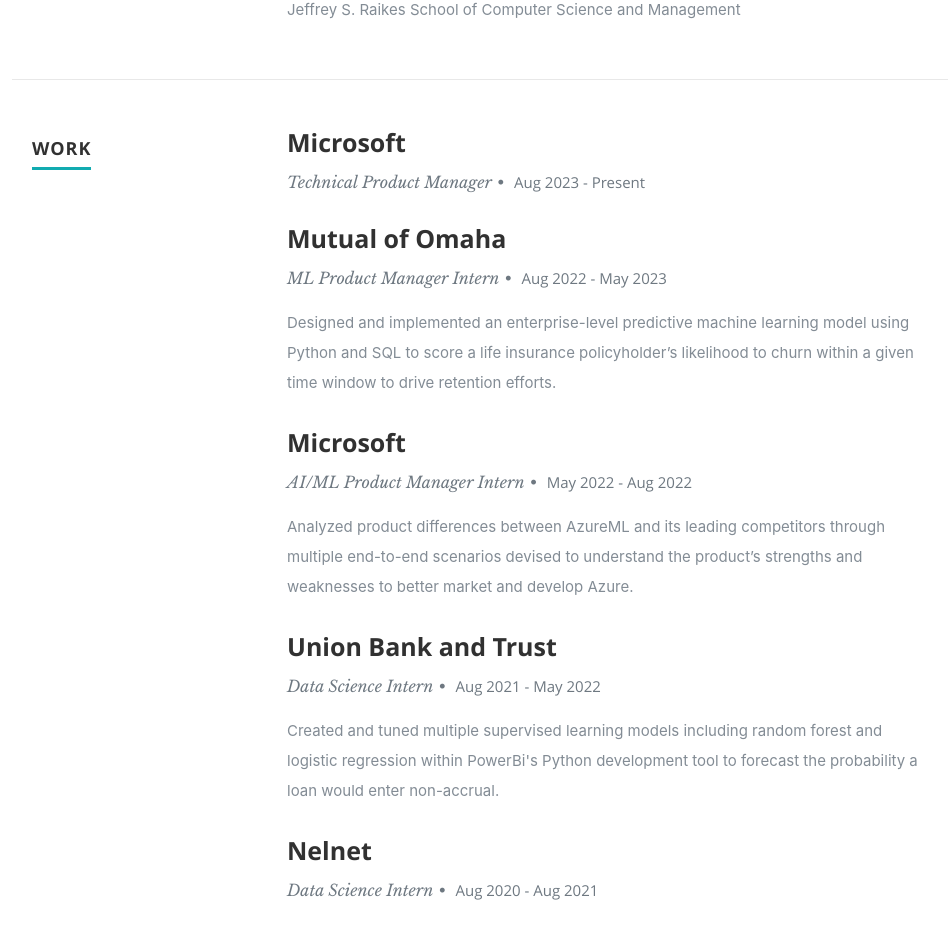
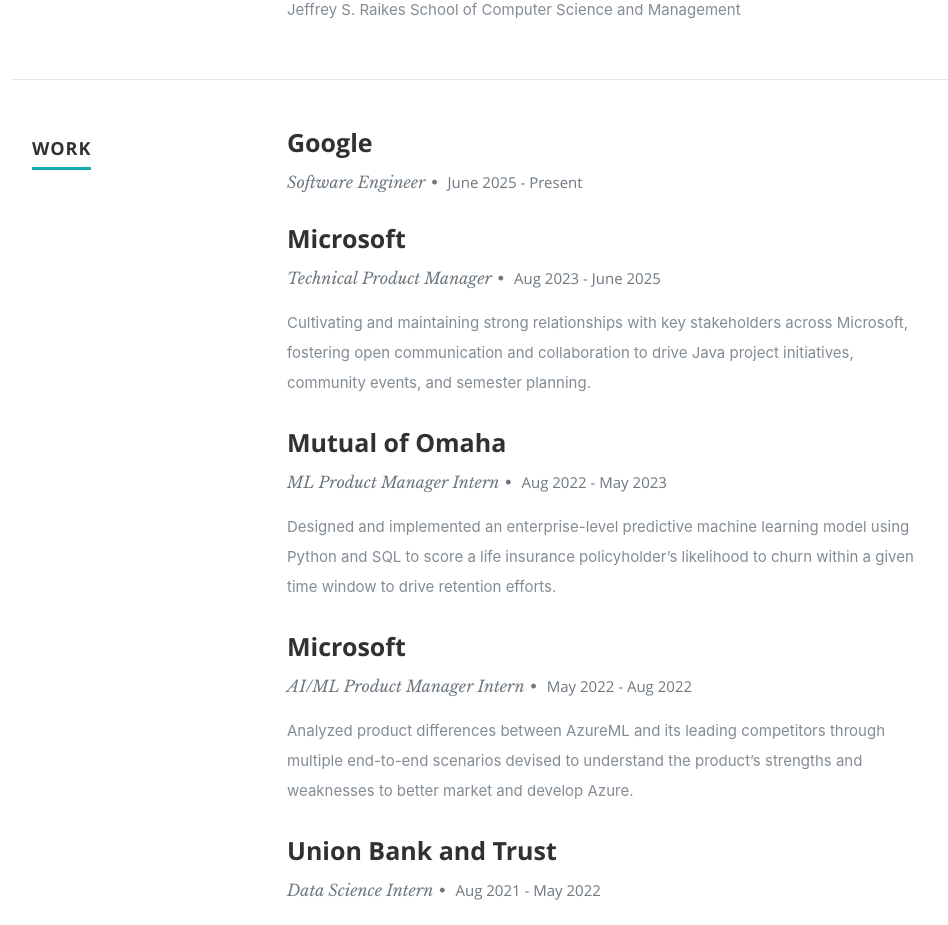
Before and after one commit to cole-g-johnson/personal-portfolio, a React (Create React App) app: page / in a window 1280 px wide. Shown: the part 1555-2480 px from the top of the page, without its empty margins (118-1066 px from the left). Built offline with nearby package versions, Linux system fonts and the light colour scheme.

Commit message:
Update resumeData.js

```diff
--- a/src/resumeData.js
+++ b/src/resumeData.js
@@ -36,11 +36,18 @@
     ],
     "work":[
       {
+        "CompanyName":"Google",
+        "specialization":"Software Engineer",
+        "MonthOfLeaving":"June 2025 -",
+        "YearOfLeaving":"Present",
+        "Achievements":""
+      },
+      {
         "CompanyName":"Microsoft",
         "specialization":"Technical Product Manager",
         "MonthOfLeaving":"Aug 2023 -",
-        "YearOfLeaving":"Present",
-        "Achievements":""
+        "YearOfLeaving":"June 2025",
+        "Achievements":"Cultivating and maintaining strong relationships with key stakeholders across Microsoft, fostering open communication and collaboration to drive Java project initiatives, community events, and semester planning."
       },
       {
         "CompanyName":"Mutual of Omaha",
```
